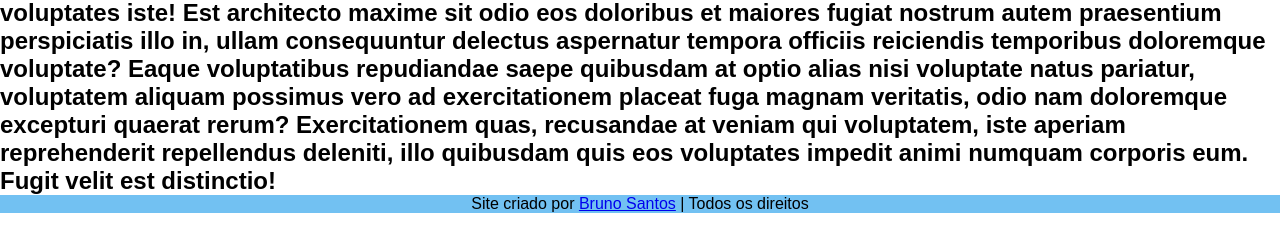
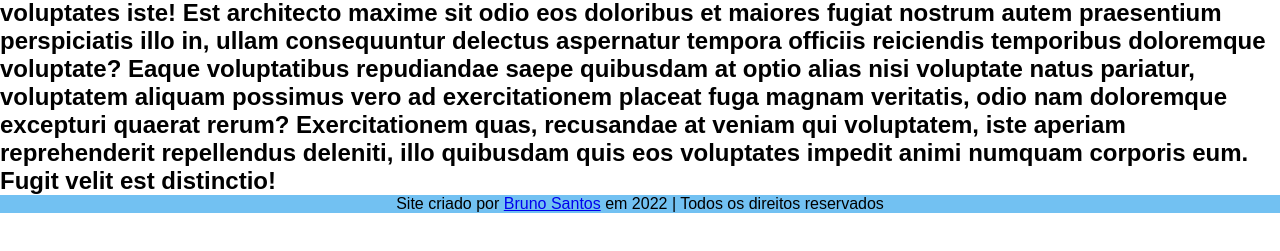
Before and after one commit to wanderleybruno/portal-vitai, a plain HTML site: page index.html in a window 1280 px wide. Shown: the part 67-318 px from the top of the page. Drawn offline with Linux system fonts and the light colour scheme.

Commit message:
atualização projeto portal vitai

```diff
--- a/index.html
+++ b/index.html
@@ -48,5 +48,5 @@
 
   </body>
 
-  <footer> <p>Site criado por <a href="https://www.linkedin.com/in/bruno-dos-santos-845595197/" target="_blank">Bruno Santos</a> | Todos os direitos</p> </footer>
+  <footer> <p>Site criado por <a href="https://www.linkedin.com/in/bruno-dos-santos-845595197/" target="_blank">Bruno Santos</a> em 2022 | Todos os direitos reservados</p> </footer>
 </html>
```
